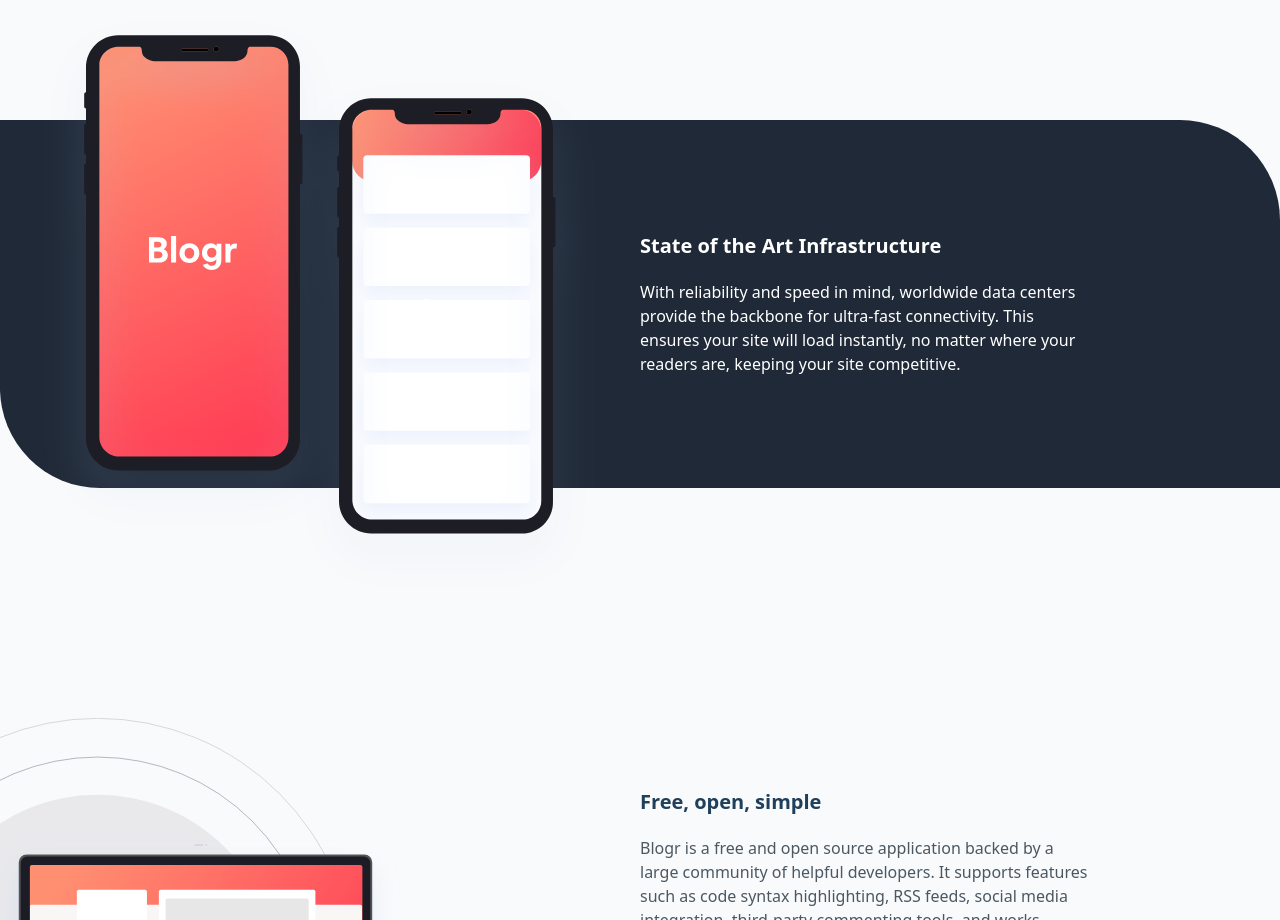
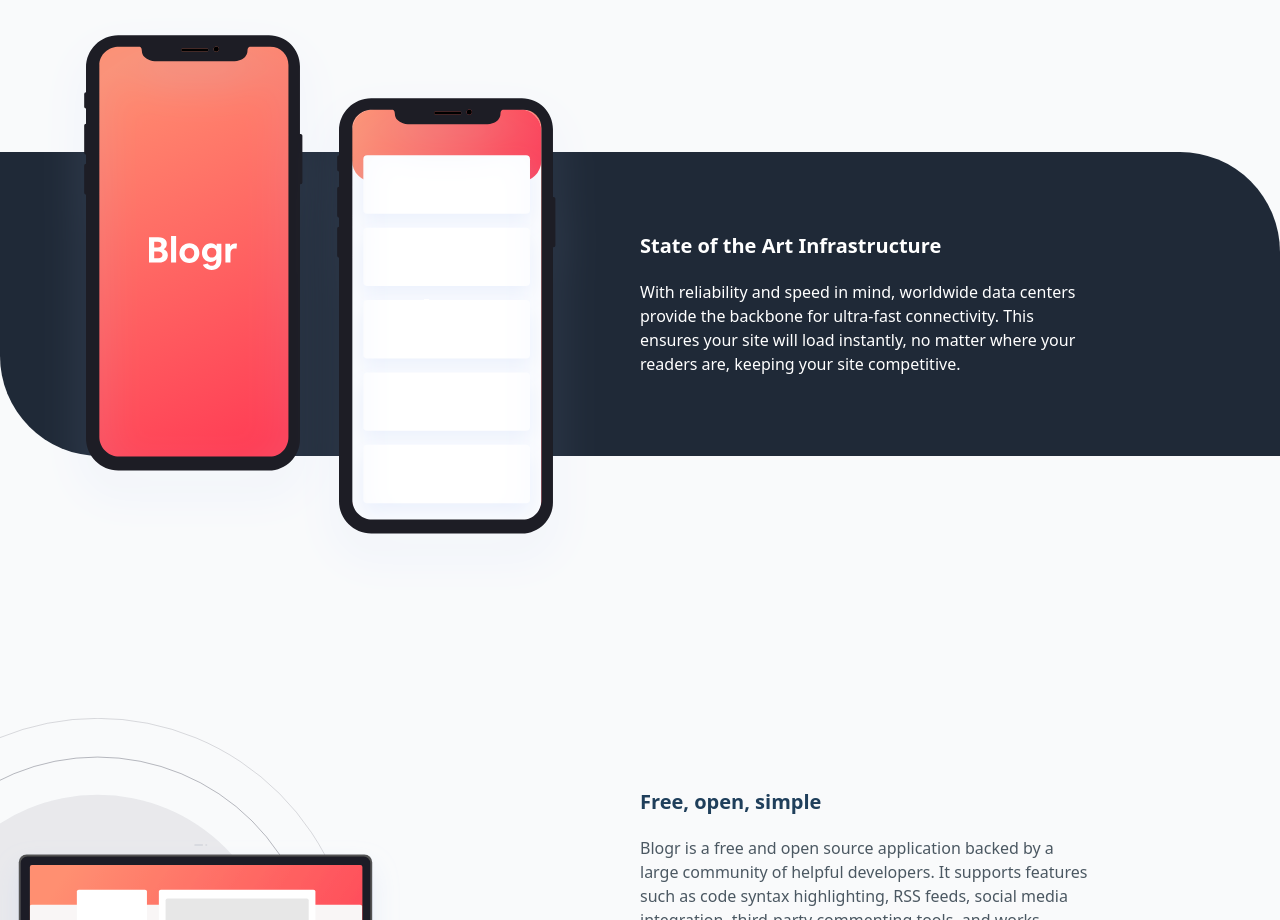
Before and after one commit to radoRandriamahandry/vue-ui-component, a Vue app: page /blogr in a window 1280 px wide. Shown: the part 1640-2560 px from the top of the page. Built offline with nearby package versions, Linux system fonts and the light colour scheme; a web font is replaced by a local one.

Commit message:
style: reduce second section height

```diff
--- a/src/views/LPageBlogr.vue
+++ b/src/views/LPageBlogr.vue
@@ -48,7 +48,7 @@
     </SectionWithTwoColumn>
     <!-- Second section -->
     <SectionWithTwoColumn
-      class="bg-gray-800 rounded-tr-blogr rounded-bl-blogr py-28"
+      class="py-20 bg-gray-800 rounded-tr-blogr rounded-bl-blogr"
     >
       <template #left>
         <!-- <div class="relative flex items-center w-full h-full">
```
